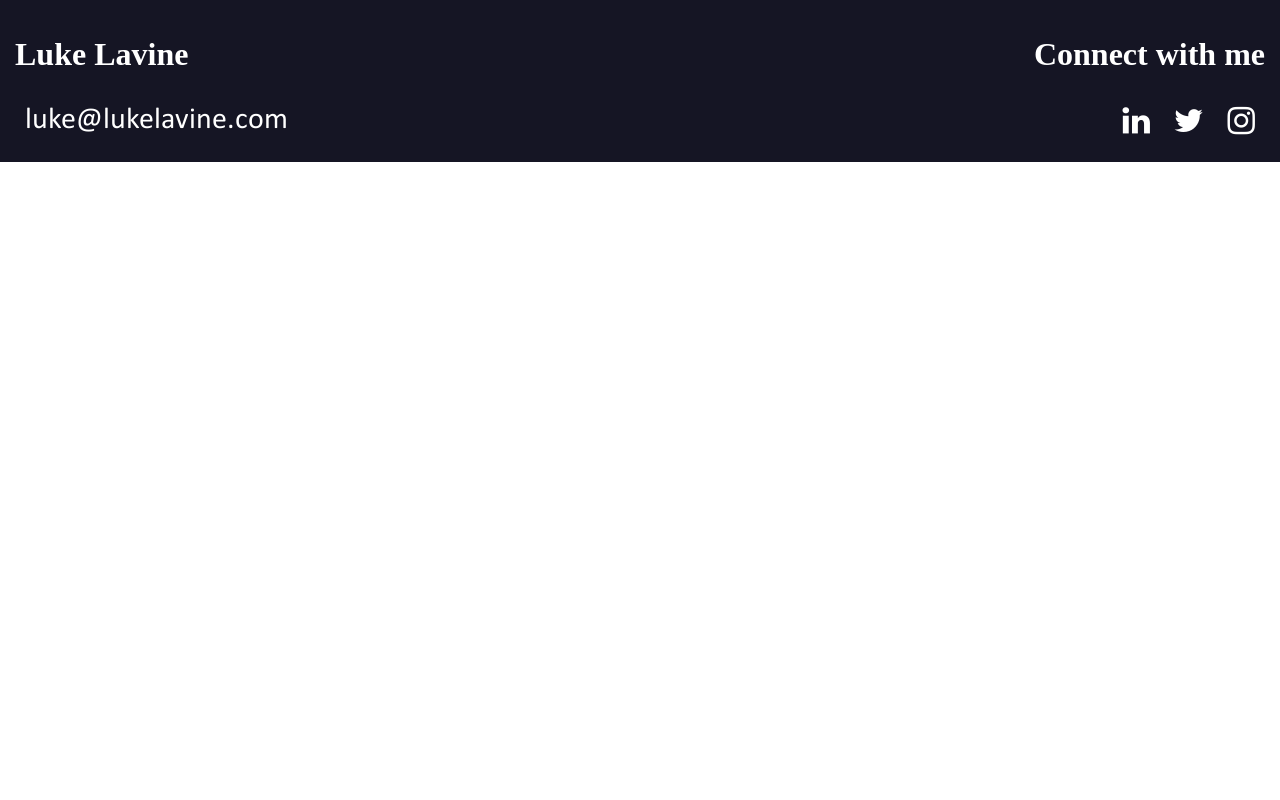
After one commit to lukelavine/django-project, a Django app: template mysite/home/templates/home/base.html in a window 1280 px wide. The commit adds this page. Run offline with Django 3.2, Linux system fonts and the light colour scheme; the template is opened without the code that fills it, so the values that code supplies are empty.

Commit message:
implemented blog database and base template for global header

```diff
--- /dev/null
+++ b/mysite/blog/templates/blog_detail.html
@@ -0,0 +1,3 @@
+<h1>{{post.title}}</h1>
+<h2>{{post.published | date:"F d Y"}}</h2>
+<p>{{post.text|linebreaks}}</p>
--- a/mysite/blog/views.py
+++ b/mysite/blog/views.py
@@ -2,7 +2,7 @@ from django.shortcuts import render
 from blog.models import Post
 
 def index(request):
-	posts = Post.objects.all().order_by(-published)
+	posts = Post.objects.all().order_by('-published')
 	context = {
 		"posts": posts,
 	}
--- /dev/null
+++ b/mysite/home/templates/home/base.html
@@ -0,0 +1,22 @@
+<head>
+	<link rel="stylesheet" href="../static/css/style.css">
+	<link rel="stylesheet" href="https://cdnjs.cloudflare.com/ajax/libs/font-awesome/4.7.0/css/font-awesome.min.css">
+</head>
+<body>
+<div class="top">
+	<div class="column left">
+		<h1>Luke Lavine</h1>
+		<img src="../static/images/email.png" class="icon">
+	</div>
+	<div class="column right">
+		<h1>Connect with me</h1>
+		<a href="https://www.linkedin.com/in/luke-lavine-9366971a6/" class="fa fa-linkedin fa-2x"></a>
+		<a href="https://twitter.com/LukeLavine2" class="fa fa-twitter fa-2x"></a>
+		<a href="https://www.instagram.com/lucas_lavine/" class="fa fa-instagram fa-2x"></a>
+
+	</div>
+</div>
+<div class="main">
+	{% block content %}
+	{% endblock %}
+</div>
--- a/mysite/home/templates/home/index.html
+++ b/mysite/home/templates/home/index.html
@@ -9,7 +9,7 @@
 		<img src="static/images/email.png" class="icon">
 	</div>
 	<div class="column right">
-		<h1>Follow me</h1>
+		<h1>Connect with me</h1>
 		<a href="https://www.linkedin.com/in/luke-lavine-9366971a6/" class="fa fa-linkedin fa-2x"></a>
 		<a href="https://twitter.com/LukeLavine2" class="fa fa-twitter fa-2x"></a>
 		<a href="https://www.instagram.com/lucas_lavine/" class="fa fa-instagram fa-2x"></a>
```
Also changed, not shown: mysite/blog/templates/blog_index.html (added, +13 -0 lines).
